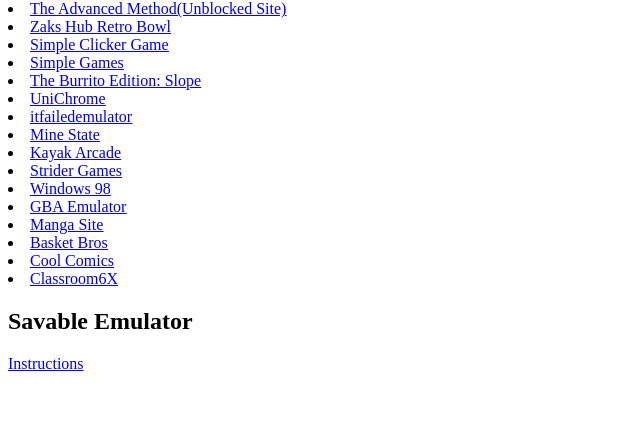
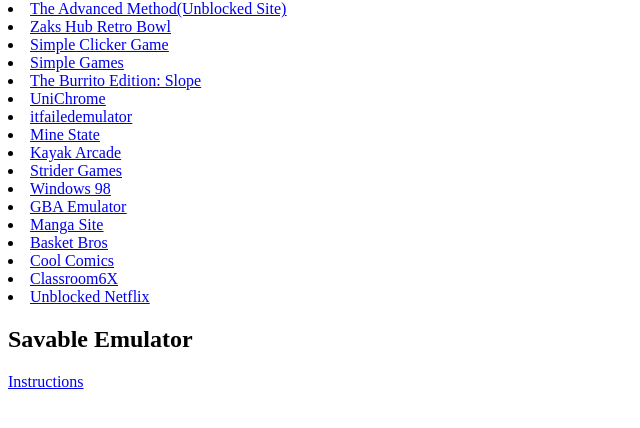
Before and after one commit to IronA356Dev/learninggames, a plain HTML site: page index.html in a window 1280 px wide. Shown: the part 66-494 px from the top of the page, without its empty margins (0-640 px from the left). Drawn offline with Linux system fonts and the light colour scheme.

Commit message:
1.5
Added Uflix

```diff
--- a/index.html
+++ b/index.html
@@ -17,6 +17,7 @@
   <li><a href="https://baller.monster/">Basket Bros</a></li>
   <li><a href="https://www.srgrafo.com/series">Cool Comics</a></li>
    <li><a href="https://sites.google.com/view/classroom6x">Classroom6X</a></li>
+  <li><a href="https://uflix.cc/">Unblocked Netflix</a></li>
 </u>
 
 
```
